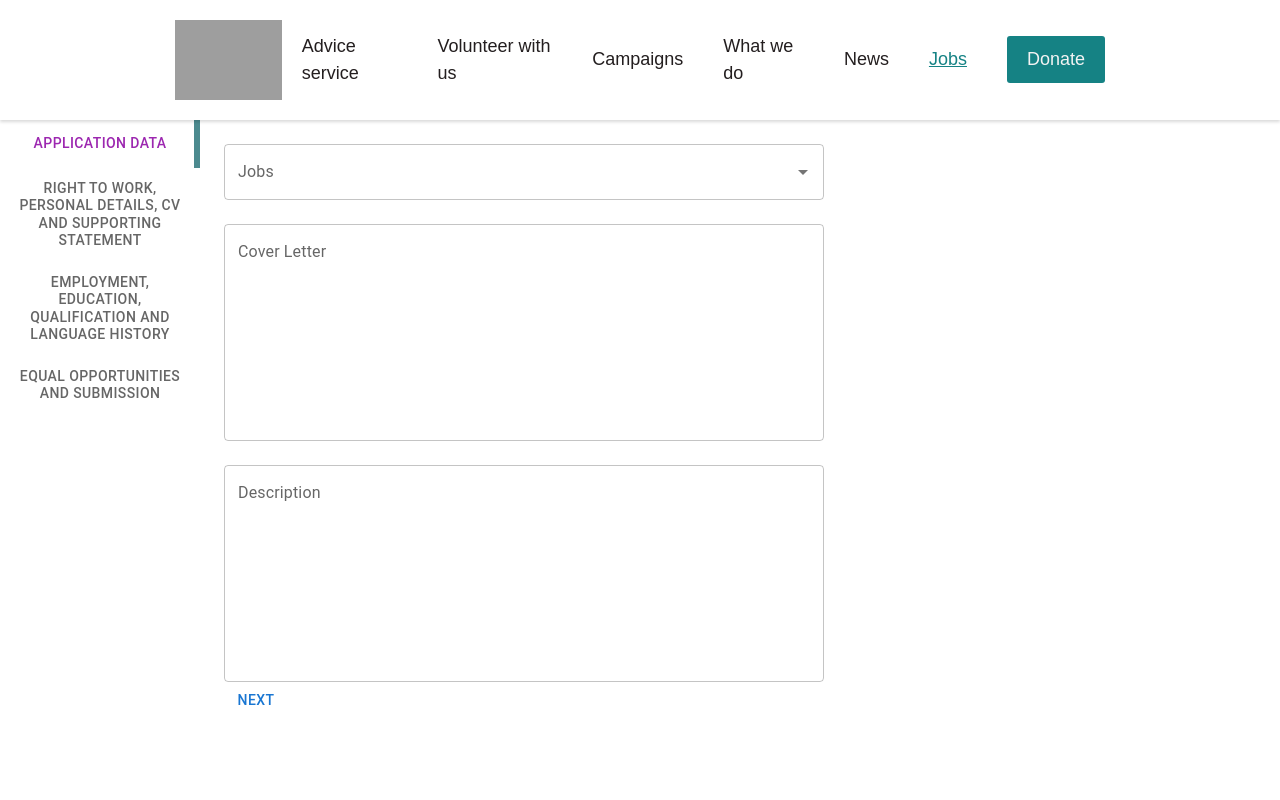
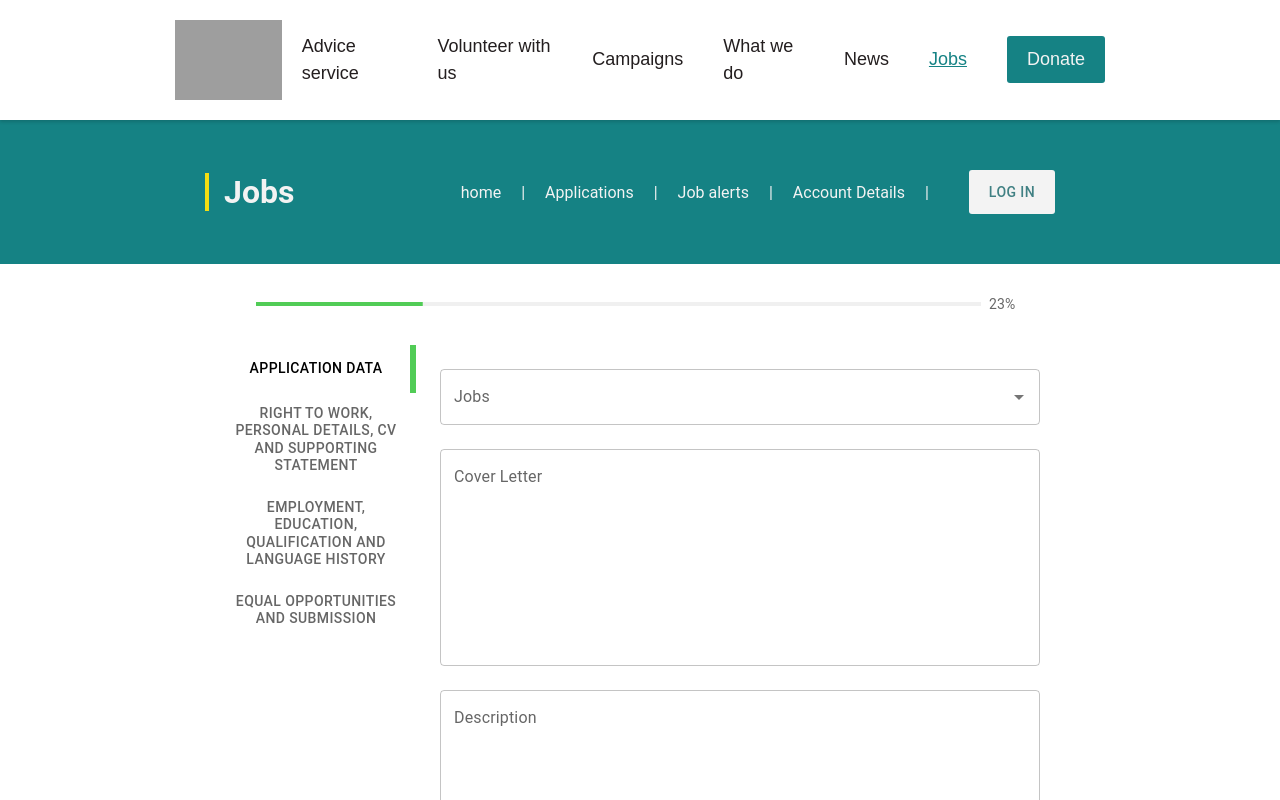
Before and after one commit to MatildaAko/ldn8-migrantsity-final-project, a React (Create React App) app in the folder client/: page /application in a window 1280 px wide. Shown: the top 800 px of the page. Built offline with nearby package versions, Linux system fonts and the light colour scheme; no server answers; grey boxes are pictures that could not be loaded.

Commit message:
add form style

```diff
--- a/client/src/App.js
+++ b/client/src/App.js
@@ -22,8 +22,8 @@
 	return (
 		<SnackbarProvider maxSnack={3}>
 			<NavBar />
+			<Home />
 			<Routes>
-				<Route path="/" element={<Home />} />
 				<Route path="/hmcview" element={<HMCDashboard />} />
 				<Route path="/application" element={<ApplicantForm />} />
 				<Route
--- a/client/src/components/ApplicantsForms/ApplicantForm.js
+++ b/client/src/components/ApplicantsForms/ApplicantForm.js
@@ -7,7 +7,7 @@
 // import Button from "@mui/material/Button";
 
 import { Tabs, Tab, Box } from "@mui/material";
-
+import LinearWithValueLabel from "./ProgressBar";
 import DetailsPage1 from "./DetailsPage1";
 import CVPage2 from "./CVPage2";
 import StatementPage3 from "./StatementPage3";
@@ -32,7 +32,7 @@
 	"& .MuiTabs-indicator": {
 		maxWidth: 6,
 		width: "100%",
-		backgroundColor: "#4c8a8f",
+		backgroundColor: "#51CC56",
 		textAlign: "left",
 	},
 	"& .MuiTabs-indicatorSpan": {
@@ -42,12 +42,11 @@
 	},
 });
 
-
 function ApplicantsForm() {
 	// Steps
 	const [value, setValue] = useState(0);
 
-  const handleTabChange = ( event, newValue) => {
+	const handleTabChange = (event, newValue) => {
 		setValue(newValue);
 	};
 
@@ -115,7 +114,8 @@
 			application: [],
 			equality: [],
 		});
-		setEquality; ({
+		setEquality;
+		({
 			gender: "",
 			identify: "",
 			age_band: "",
@@ -161,6 +161,8 @@
 	// 	axios.post("/api/equality", equality);
 	// };
 	return (
+		<>
+			<LinearWithValueLabel value={value} />
 			<Box
 				sx={{
 					flexGrow: 1,
@@ -178,14 +180,11 @@
 					onChange={handleTabChange}
 					aria-label="secondary tabs example"
 					sx={{
-					maxWidth:200,
-					minWidth:200,
+						maxWidth: 200,
+						minWidth: 200,
 					}}
 				>
-				<Tab
-					label="Application Data"
-					{...showFormPage(0)}
-				/>
+					<Tab label="Application Data" {...showFormPage(0)} />
 					<Tab
 						label="Right to Work, Personal Details, CV and Supporting Statement"
 						{...showFormPage(1)}
@@ -194,13 +193,12 @@
 						label="Employment, Education, Qualification and Language History"
 						{...showFormPage(2)}
 					/>
-				<Tab label="Equal Opportunities and Submission" {...showFormPage(3)} />
+					<Tab
+						label="Equal Opportunities and Submission"
+						{...showFormPage(3)}
+					/>
 				</StyledTabs>
-			<TabPanel
-				value={value}
-				index={0}
-				setValue={setValue}
-				>
+				<TabPanel value={value} index={0} setValue={setValue}>
 					<ApplicationForm
 						values={userDetails}
 						handleChange={handleChange}
@@ -209,11 +207,7 @@
 						application={userDetails.application}
 					/>
 				</TabPanel>
-			<TabPanel
-				value={value}
-				index={1}
-				setValue={setValue}
-				>
+				<TabPanel value={value} index={1} setValue={setValue}>
 					<DetailsPage1 values={userDetails} handleChange={handleChange} />
 					<PersonalDetails
 						values={userDetails}
@@ -254,6 +248,7 @@
 					/>
 				</TabPanel>
 			</Box>
+		</>
 	);
 }
 
--- a/client/src/components/ApplicantsForms/ApplicationForm.js
+++ b/client/src/components/ApplicantsForms/ApplicationForm.js
@@ -1,3 +1,4 @@
+/* eslint-disable react-hooks/exhaustive-deps */
 import React, { useState, useEffect } from "react";
 import { Autocomplete, TextField } from "@mui/material";
 import axios from "axios";
@@ -13,10 +14,9 @@
 		description: "",
 	});
 
-    useEffect(()=> {
+	useEffect(() => {
 		const arr = [];
-        axios.get("/api/jobs")
-        .then((res) => {
+		axios.get("/api/jobs").then((res) => {
 			res.data.map((job) => {
 				arr.push({ label: job.title, id: job.id });
 			});
@@ -25,9 +25,13 @@
 	}, []);
 
 	useEffect(() => {
-        setApplicationDetails({ job_id: jobID, cover_letter: coverLetter, description: description });
+		setApplicationDetails({
+			job_id: jobID,
+			cover_letter: coverLetter,
+			description: description,
+		});
 		setUserDetails({ ...userDetails, ["application"]: [applicationDetails] });
-   },[jobID, coverLetter, description]);
+	}, [jobID, coverLetter, description]);
 
 	const handleChangeJob = (event, value) => {
 		setJobID(value.id);
@@ -50,7 +54,7 @@
 				name="job"
 				options={allJobs}
 				sx={{ width: 600 }}
-            renderInput={ (params) => <TextField {...params} label="Jobs" /> }
+				renderInput={(params) => <TextField {...params} label="Jobs" />}
 				onChange={handleChangeJob}
 			/>
 			<br></br>
@@ -77,7 +81,6 @@
 				onChange={handleChangeDescription}
 			/>
 		</div>
-
 	);
 };
 
--- /dev/null
+++ b/client/src/components/ApplicantsForms/ProgressBar.js
@@ -0,0 +1,46 @@
+import React, { useState, useEffect } from "react";
+import PropTypes from "prop-types";
+import LinearProgress from "@mui/material/LinearProgress";
+import Typography from "@mui/material/Typography";
+import Box from "@mui/material/Box";
+
+import "../../styles/Form.css";
+
+function LinearProgressWithLabel(props) {
+	return (
+		<Box sx={{ display: "flex", alignItems: "center" }}>
+			<Box sx={{ width: "100%", mr: 1 }}>
+				<LinearProgress variant="determinate" {...props} />
+			</Box>
+			<Box sx={{ minWidth: 35 }}>
+				<Typography variant="body2" color="text.secondary">{`${Math.round(
+					props.value
+				)}%`}</Typography>
+			</Box>
+		</Box>
+	);
+}
+
+LinearProgressWithLabel.propTypes = {
+	/**
+	 * The value of the progress indicator for the determinate and buffer variants.
+	 * Value between 0 and 100.
+	 */
+	value: PropTypes.number.isRequired,
+};
+
+export default function LinearWithValueLabel({ value }) {
+	const [progress, setProgress] = useState(0);
+
+	useEffect(() => {
+		setProgress((prevProgress) =>
+			prevProgress >= 100 ? 10 : prevProgress + 23
+		);
+	}, [value]);
+
+	return (
+		<Box sx={{ width: "60%", margin: "0 auto", padding: "30px 0" }}>
+			<LinearProgressWithLabel value={progress} />
+		</Box>
+	);
+}
--- a/client/src/index.html
+++ b/client/src/index.html
@@ -2,7 +2,8 @@
 <html lang="en">
 	<head>
 		<meta charset="UTF-8" />
-		<title>Starter Kit</title>
+		<title>Hackney Migrant Centre</title>
+		<link rel="icon" href="https://hackneymigrantcentre.org.uk/wp-content/uploads/2019/10/favicon.png" type="image/png" sizes="32x32"/>
 	</head>
 	<body>
 		<noscript>You need to enable JavaScript to run this app.</noscript>
--- a/client/src/pages/Home.js
+++ b/client/src/pages/Home.js
@@ -1,8 +1,7 @@
-// import { Link } from "react-router-dom";
+import { Link } from "react-router-dom";
 import AuthenticationButton from "../components/Auth0Login/auth-nav";
 
 import "../styles/App.css";
-
 
 import "./Home.css";
 export function Home() {
@@ -11,16 +10,22 @@
 			<div className="container">
 				<header>
 					<h1 className="page-header__title">Jobs</h1>
-					<span><AuthenticationButton /></span>
+					<div className="links">
+						<Link  className="item" to="/">home</Link> <span>|</span>
+						<Link className="item" to="/application">Applications</Link>  <span>|</span>
+						<Link className="item" to="/jobAlerts">Job alerts</Link> <span>|</span>
+						<Link className="item" to="/applicantdashboard">Account Details</Link>  <span>|</span>
+						<span className="item">
+							<AuthenticationButton />
+						</span>
+					</div>
 				</header>
 			</div>
 		</div>
-
 	);
 }
 
 export default Home;
-
 
 // import { Link } from "react-router-dom";
 // import AuthenticationButton from "../components/Auth0Login/auth-nav";
--- a/client/src/styles/Form.css
+++ b/client/src/styles/Form.css
@@ -1,7 +1,56 @@
 .MuiTabs-root {
-  height: fit-content;
+	height: fit-content;
 }
 
 section {
-  width: 100%;
+	width: 100%;
 }
+
+.css-1n3h4wo {
+	display: flex;
+	justify-content: center;
+	width: 1000px;
+	margin: 0 auto;
+	/* padding: 90px 0px; */
+}
+
+.links {
+	display: flex;
+	align-items: center;
+	color: #f3f3f3;
+}
+
+.item {
+	padding: 0 20px;
+	text-decoration: none;
+}
+
+button.MuiButton-root.MuiButton-text.MuiButton-textPrimary.MuiButton-sizeMedium.MuiButton-textSizeMedium.MuiButtonBase-root.btn.btn-danger.btn-block.css-1e6y48t-MuiButtonBase-root-MuiButton-root {
+	color: #f3f3f3;
+}
+
+.item:hover {
+	text-decoration: 2px underline;
+	color: #f3f3f3;
+}
+
+.css-1a4cg4j-MuiButtonBase-root-MuiTab-root.Mui-selected {
+	color: #000;
+}
+
+.MuiLinearProgress-bar {
+  background-color: #51CC56 !important;
+}
+
+.css-eglki6-MuiLinearProgress-root{
+  background-color: #F0F0F0 !important;
+}
+
+.css-1a4cg4j-MuiButtonBase-root-MuiTab-root.Mui-selected{
+	color: #000 !important;
+}
+
+/* Buttons Back and Next */
+.css-1e6y48t-MuiButtonBase-root-MuiButton-root{
+	color: #408083 !important;
+}
--- a/client/src/styles/JobsHistory.css
+++ b/client/src/styles/JobsHistory.css
@@ -4,3 +4,8 @@
     padding: 1.3em;
     margin-bottom: 0.5em;
 }
+
+.css-sghohy-MuiButtonBase-root-MuiButton-root{
+    background-color: #408083 !important;
+    color: #f3f3f3 !important;
+}
```
Also changed, not shown: client/src/styles/ApplicationForm.css (added). Lines whose indentation alone changed are shown as unchanged.
